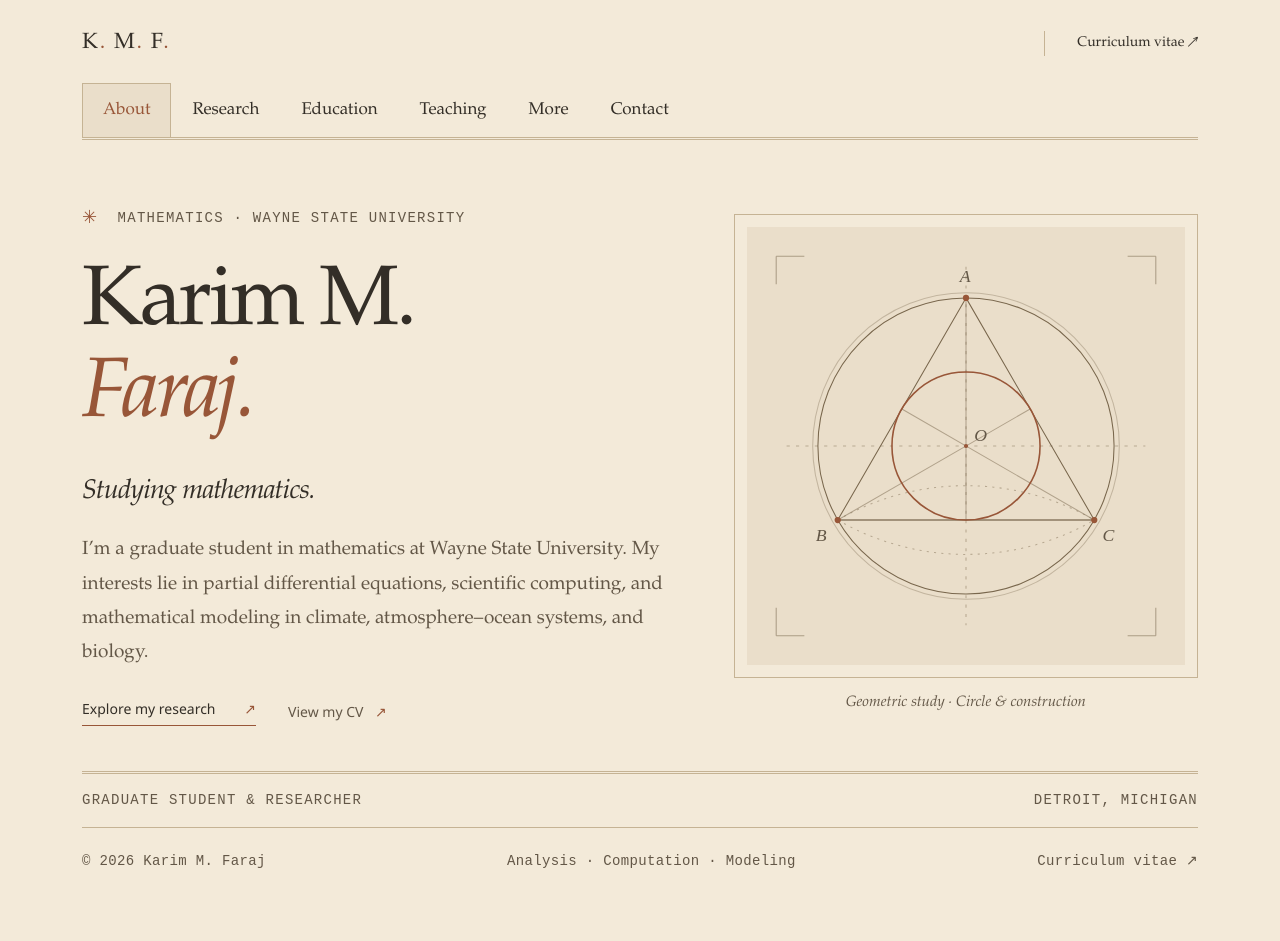
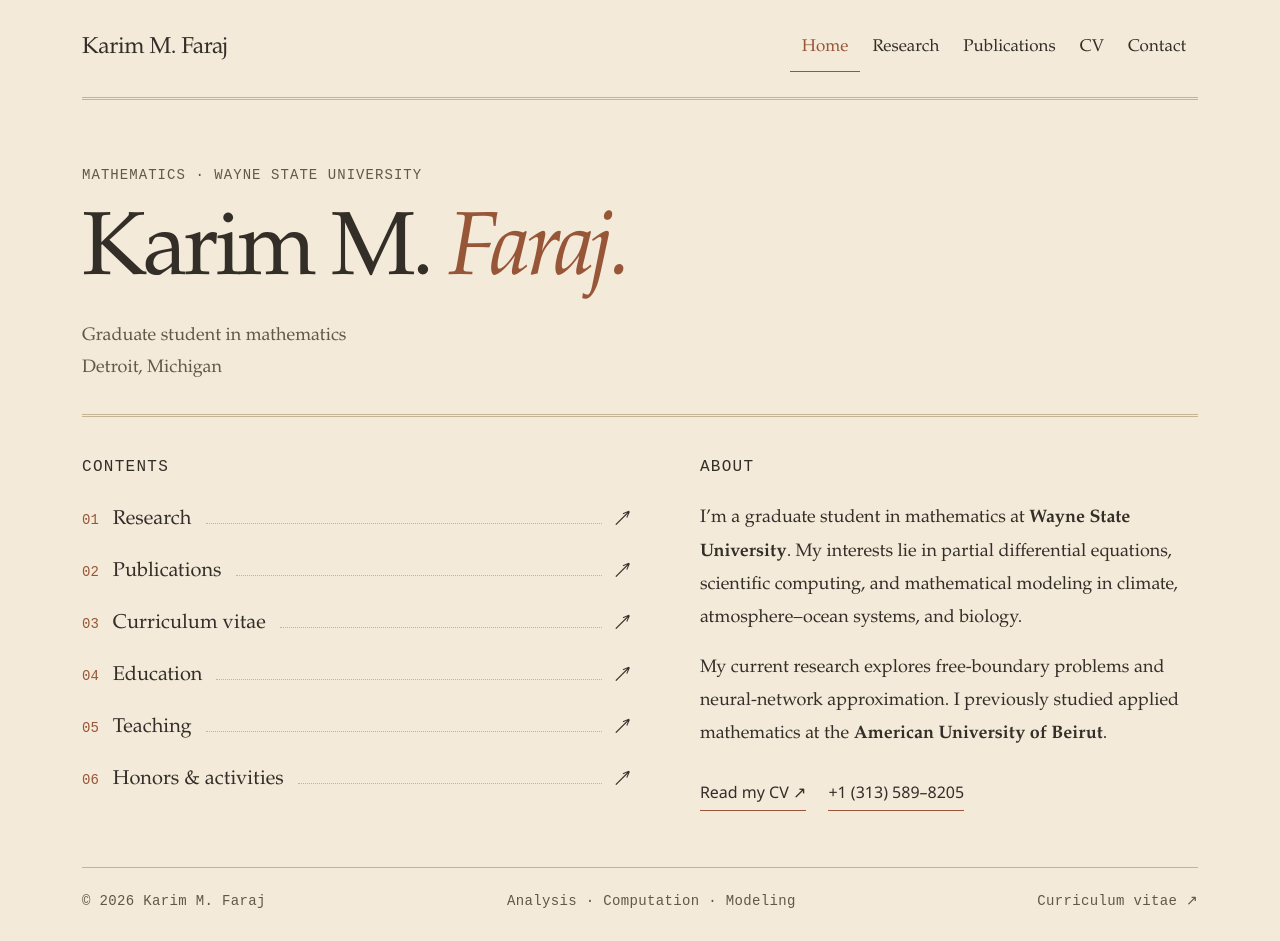
Before and after one commit to Karimf22/website, a plain HTML site: page index.html in a window 1280 px wide. Before the commit the page ends 900 px from the top, so only its background shows below. Drawn offline with Linux system fonts and the light colour scheme.

Commit message:
Organize the academic site around contents and publications; remove figure

```diff
--- a/index.html
+++ b/index.html
@@ -10,13 +10,6 @@
   <link rel="stylesheet" href="styles.css">
   <script src="site.js" defer></script>
 </head>
-<body><a class="skip-link" href="#main">Skip to content</a><div class="page-shell"><header class="site-header"><a class="wordmark" href="index.html" aria-label="Karim M. Faraj, home">K<span>.</span> M<span>.</span> F<span>.</span></a><nav aria-label="Main navigation"><a href="index.html" aria-current="page">About</a><a href="research.html">Research</a><a href="education.html">Education</a><a href="teaching.html">Teaching</a><a href="beyond.html">More</a><a href="contact.html">Contact</a></nav><a class="header-cv" href="cv.html">Curriculum vitae ↗</a></header><main id="main"><section class="hero" id="about" aria-labelledby="hero-title">
-      <div class="hero-copy">
-        <p class="eyebrow"><span class="small-star" aria-hidden="true">✳</span> Mathematics · Wayne State University</p>
-        <h1 id="hero-title">Karim M.<br><em>Faraj.</em></h1>
-        <p class="hero-deck">Studying mathematics.</p>
-        <p class="hero-intro">I’m a graduate student in mathematics at Wayne State University. My interests lie in partial differential equations, scientific computing, and mathematical modeling in climate, atmosphere–ocean systems, and biology.</p>
-        <div class="hero-links"><a class="text-link" href="research.html">Explore my research <span aria-hidden="true">↗</span></a><a class="quiet-link" href="cv.html">View my CV <span aria-hidden="true">↗</span></a></div>
-      </div>
-      <figure class="vintage-figure"><img src="geometric-study.svg" width="420" height="420" alt="A vintage geometric study of a circle, an inscribed triangle, and compass construction arcs."><figcaption>Geometric study <span aria-hidden="true">·</span> Circle &amp; construction</figcaption></figure><div class="hero-footnote"><span>Graduate student &amp; researcher</span><span>Detroit, Michigan</span></div>
-    </section></main><footer class="site-footer"><span>© 2026 Karim M. Faraj</span><span>Analysis · Computation · Modeling</span><a href="cv.html">Curriculum vitae ↗</a></footer></div></body></html>
+<body><a class="skip-link" href="#main">Skip to content</a><div class="page-shell"><header class="site-header"><a class="wordmark" href="index.html">Karim M. Faraj</a><nav aria-label="Main navigation"><a href="index.html" aria-current="page">Home</a><a href="research.html">Research</a><a href="publications.html">Publications</a><a href="cv.html">CV</a><a href="contact.html">Contact</a></nav></header><main id="main"><section class="home-overview" aria-labelledby="home-title"><div class="home-identity"><p class="eyebrow">Mathematics · Wayne State University</p><h1 id="home-title">Karim M. <em>Faraj.</em></h1><p class="home-affiliation">Graduate student in mathematics<br>Detroit, Michigan</p></div>
+<nav class="contents" aria-label="Website contents"><h2>Contents</h2><ol><li><a href="research.html"><span>01</span><strong>Research</strong><span class="contents-dots"></span><span>↗</span></a></li><li><a href="publications.html"><span>02</span><strong>Publications</strong><span class="contents-dots"></span><span>↗</span></a></li><li><a href="cv.html"><span>03</span><strong>Curriculum vitae</strong><span class="contents-dots"></span><span>↗</span></a></li><li><a href="education.html"><span>04</span><strong>Education</strong><span class="contents-dots"></span><span>↗</span></a></li><li><a href="teaching.html"><span>05</span><strong>Teaching</strong><span class="contents-dots"></span><span>↗</span></a></li><li><a href="beyond.html"><span>06</span><strong>Honors &amp; activities</strong><span class="contents-dots"></span><span>↗</span></a></li></ol></nav>
+<section class="home-abstract" aria-labelledby="about-heading"><h2 id="about-heading">About</h2><p>I’m a graduate student in mathematics at <strong>Wayne State University</strong>. My interests lie in partial differential equations, scientific computing, and mathematical modeling in climate, atmosphere–ocean systems, and biology.</p><p>My current research explores free-boundary problems and neural-network approximation. I previously studied applied mathematics at the <strong>American University of Beirut</strong>.</p><div class="hero-links"><a class="text-link" href="cv.html">Read my CV ↗</a><a class="text-link" href="tel:+13135898205">+1 (313) 589–8205</a></div></section></section></main><footer class="site-footer"><span>© 2026 Karim M. Faraj</span><span>Analysis · Computation · Modeling</span><a href="cv.html">Curriculum vitae ↗</a></footer></div></body></html>
--- a/styles.css
+++ b/styles.css
@@ -278,15 +278,39 @@ section[id] { scroll-margin-top: 1.5rem; }
 .hero h1 { font-size: clamp(60px,6.6vw,88px); }
 .hero h1 br { display: block; }
 .hero h1 em::before { content: none; }
-.vintage-figure { align-self: center; margin: 0; }
-.vintage-figure img { width: 100%; height: auto; display: block; border: 1px solid var(--line); padding: 12px; }
-.vintage-figure figcaption { font-size: 15px; text-align: center; margin-top: 12px; color: var(--muted); font-style: italic; }
 .hero-footnote { margin-top: 15px; }
 @media(max-width:720px) {
  .site-header nav { margin-top: 0; justify-content: flex-start; }
  .site-header nav a { padding: 9px 12px; font-size: 16px; }
  .hero { grid-template-columns: 1fr; gap: 28px; }
  .hero h1 { font-size: clamp(58px,13vw,82px); }
- .vintage-figure { width: 100%; max-width: 350px; justify-self: center; }
  .section-heading h1 { font-size: 37px; }
 }
+/* A compact academic contents page and consistent navigation. */
+.site-header { flex-wrap: nowrap; align-items: center; min-height: 100px; padding: 20px 0; gap: 30px; }
+.wordmark { font-size: 23px; letter-spacing: -.02em; }
+.site-header nav { order: initial; flex-basis: auto; margin-left: auto; flex-wrap: wrap; justify-content: flex-end; }
+.site-header nav a { padding: 8px 12px; border: 0; font-size: 17px; }
+.site-header nav a[aria-current="page"] { background: transparent; border-bottom: 1px solid var(--rust); }
+.home-overview { display: grid; grid-template-columns: 1.1fr 1fr; gap: 38px 70px; padding: 64px 0 56px; }
+.home-identity { grid-column: 1 / -1; padding-bottom: 30px; border-bottom: 3px double var(--line); }
+.home-identity h1 { font-size: clamp(52px,7vw,90px); margin: 20px 0; letter-spacing: -.045em; }
+.home-affiliation { font-size: 18px; color: var(--muted); }
+.contents h2, .home-abstract h2 { font-family: var(--mono); font-size: 16px; text-transform: uppercase; letter-spacing: .08em; margin-bottom: 23px; line-height: 1.5; }
+.contents ol { list-style: none; padding: 0; margin: 0; }
+.contents li + li { margin-top: 17px; }
+.contents a { display: flex; align-items: baseline; gap: 14px; text-decoration: none; font-size: 20px; }
+.contents a > span:first-child { font-family: var(--mono); font-size: 14px; color: var(--rust); }
+.contents strong { font-weight: 400; }
+.contents-dots { flex: 1; border-bottom: 1px dotted var(--line); }
+.home-abstract p { font-size: 18px; line-height: 1.85; }
+.home-abstract .hero-links { flex-wrap: wrap; gap: 22px; }
+.home-abstract .text-link { font-size: 16px; }
+@media(max-width:820px) {
+ .site-header { flex-wrap: wrap; gap: 16px; }
+ .site-header nav { flex-basis: 100%; margin: 0; justify-content: flex-start; }
+ .site-header nav a { padding: 8px 12px 8px 0; margin-right: 14px; font-size: 16px; }
+ .home-overview { grid-template-columns: 1fr; gap: 34px; padding-top: 38px; }
+ .home-identity { grid-column: auto; }
+ .home-identity h1 { font-size: clamp(47px,9vw,72px); }
+}
```
Also changed, not shown: beyond.html (+1 -1 lines), contact.html (+1 -1 lines), cv.html (+1 -1 lines), education.html (+1 -1 lines), publications.html (added, +17 -0 lines), research.html (+2 -6 lines), teaching.html (+1 -1 lines), geometric-study.svg (deleted).
